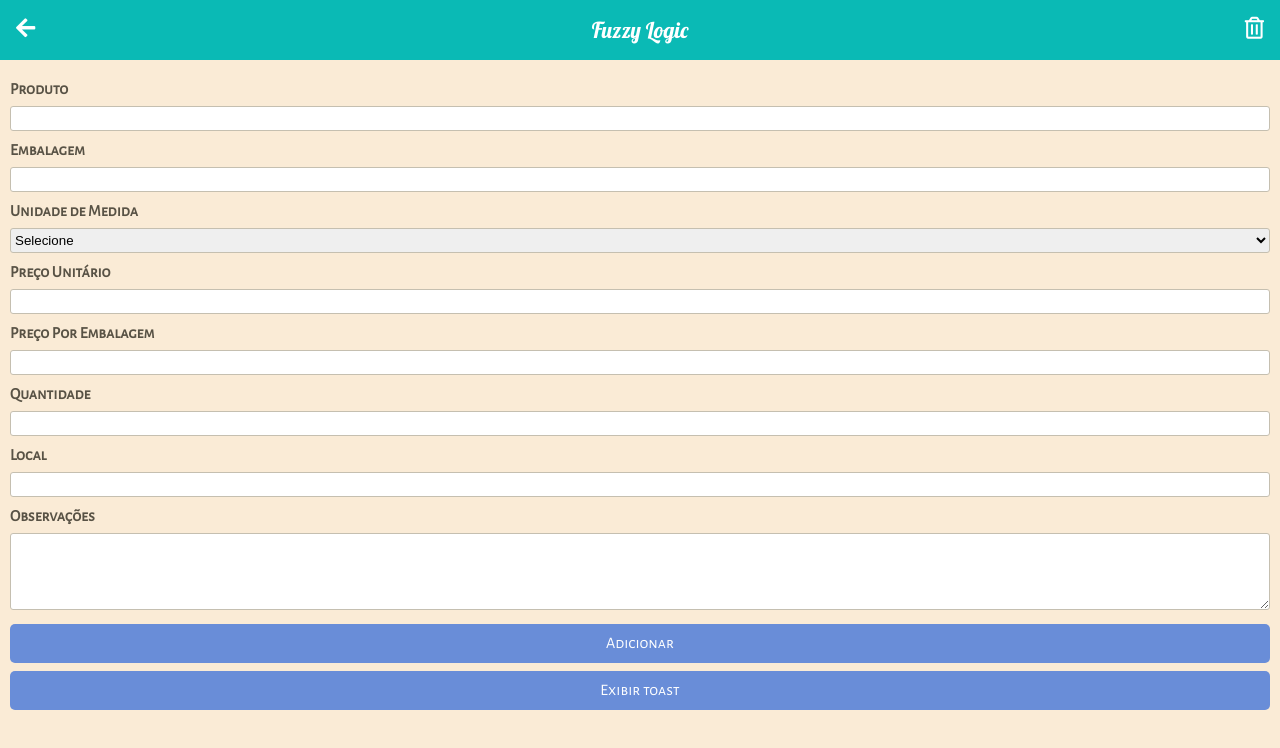
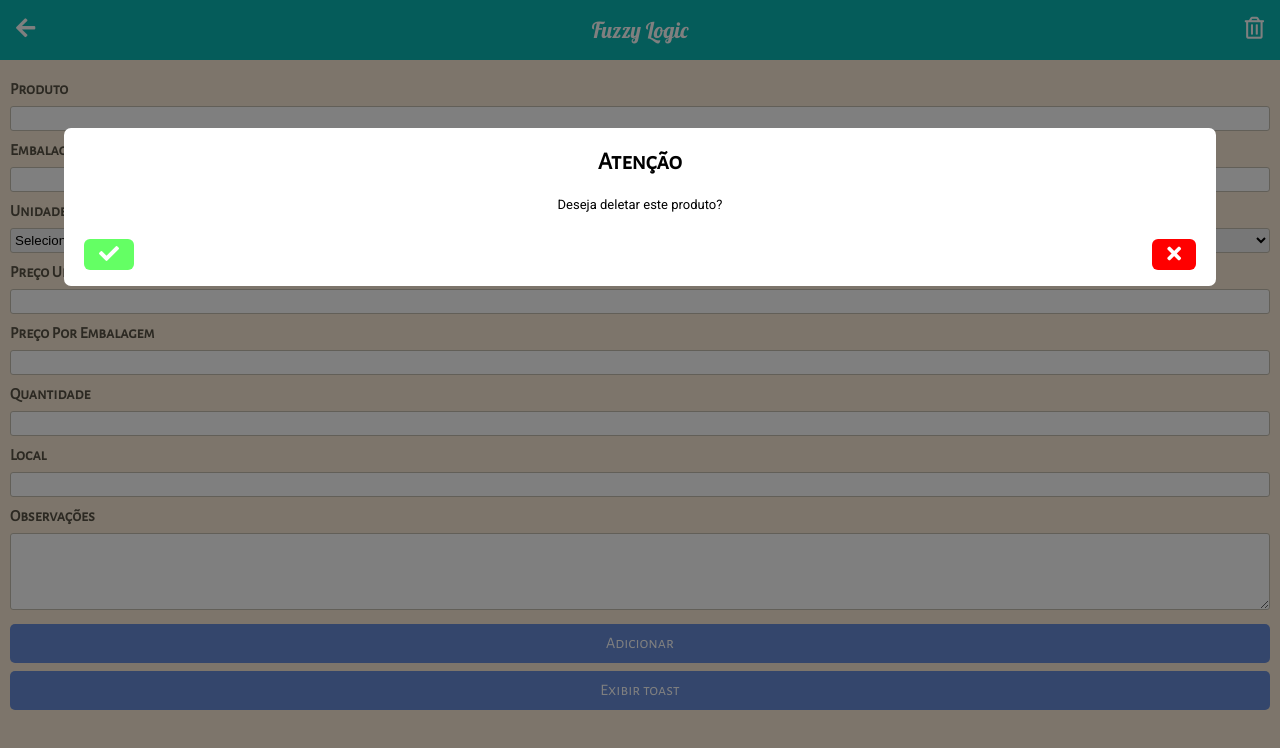
Before and after one commit to Jefferson227/fuzzy-logic-design, a plain HTML site: page index.html in a window 1280 px wide. Drawn offline with Linux system fonts and the light colour scheme.

Commit message:
Add decision modal

```diff
--- a/index.html
+++ b/index.html
@@ -16,6 +16,26 @@
   <body>
     <section class="toast">
       <div id="toast">Produto adicionado com sucesso</div>
+    </section>
+
+    <section class="modal">
+      <div id="modal">
+        <div class="header">
+          <h2>Atenção</h2>
+        </div>
+
+        <div class="body">Deseja deletar este produto?</div>
+
+        <div class="footer">
+          <button class="decision-button yes-button">
+            <i class="fas fa-check"></i>
+          </button>
+
+          <button class="decision-button no-button">
+            <i class="fas fa-times"></i>
+          </button>
+        </div>
+      </div>
     </section>
 
     <nav class="navbar">
--- a/style.css
+++ b/style.css
@@ -1,3 +1,17 @@
+html::before {
+  content: '';
+  background-color: black;
+  position: fixed;
+  top: 0;
+  left: 0;
+  right: 0;
+  bottom: 0;
+  z-index: 15;
+  opacity: 0.5;
+  height: 100%;
+  width: 100%;
+}
+
 body {
   margin: 0;
   padding: 0;
@@ -24,6 +38,53 @@ body {
 .toast div.hide-toast {
   animation: toast-hide 0.5s;
   animation-fill-mode: forwards;
+}
+
+section.modal {
+  position: fixed;
+  top: 16%;
+  z-index: 20;
+  background-color: white;
+  width: 90%;
+  left: 5%;
+  font-family: 'Alegreya Sans SC', sans-serif;
+  border-radius: 7px;
+}
+
+section.modal .header {
+  text-align: center;
+}
+
+section.modal .body {
+  padding: 0 37px;
+  margin-bottom: 27px;
+  font-family: 'Roboto', sans-serif;
+  font-size: 13px;
+  text-align: center;
+}
+
+section.modal .footer .decision-button {
+  border: 0;
+  border-radius: 6px;
+  font-size: 20px;
+  padding: 4px 15px;
+  cursor: pointer;
+}
+
+section.modal .footer .decision-button.yes-button {
+  background-color: #64ff64;
+  color: white;
+}
+
+section.modal .footer .decision-button.no-button {
+  background-color: red;
+  color: white;
+}
+
+section.modal .footer {
+  display: flex;
+  justify-content: space-between;
+  margin: 0 20px 16px 20px;
 }
 
 .hide {
```
